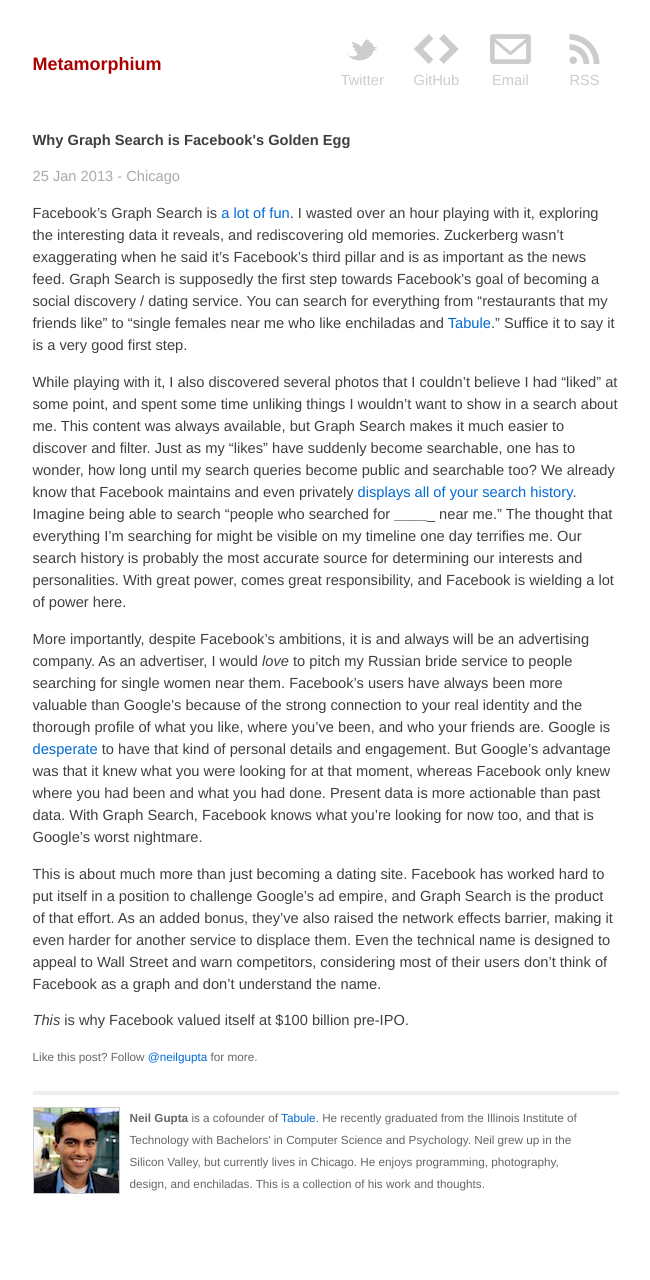
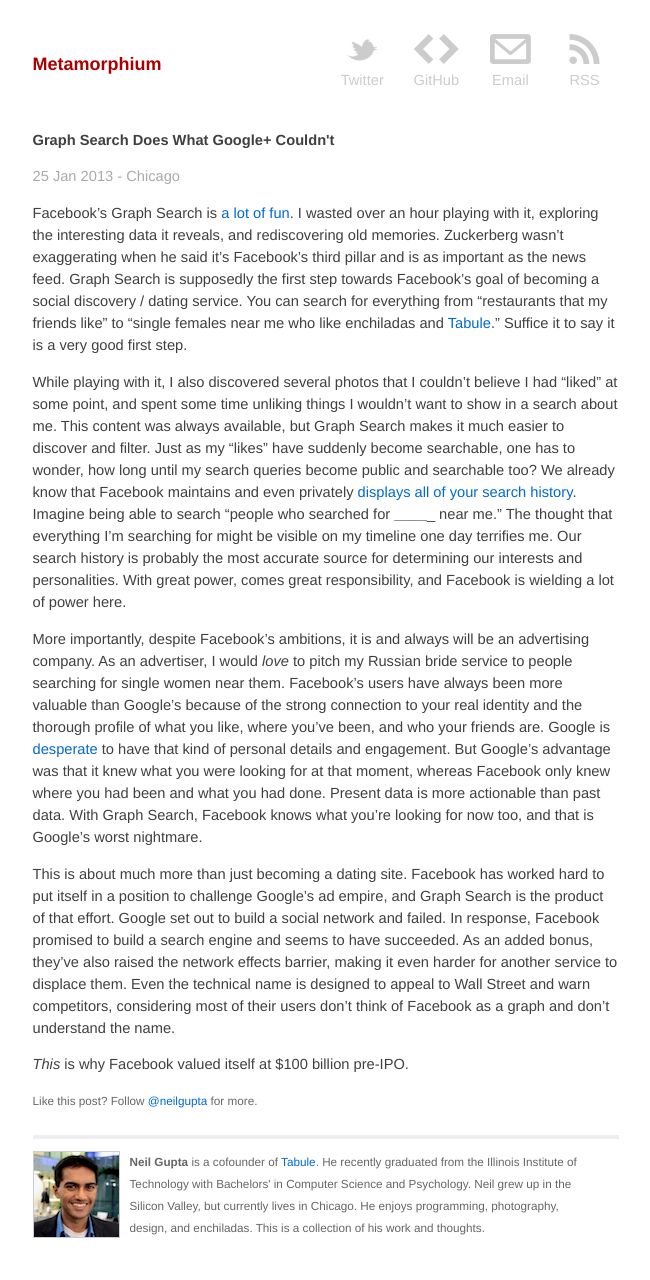
Before and after one commit to neilgupta/neilgupta.github.com, a Jekyll site: the page built from _posts/2013-01-25-why-graph-search-is-facebooks-golden-egg.md, in a window 1280 px wide. Shown: the whole page, without its empty margins (314-964 px from the left). Built offline with Jekyll 4.4.1, drawn with Linux system fonts in a browser that asks for light colours; before the commit the page ends 1236 px from its top, so only the background shows below that.

Commit message:
title change of latest post

```diff
--- a/_posts/2013-01-25-why-graph-search-is-facebooks-golden-egg.md
+++ b/_posts/2013-01-25-why-graph-search-is-facebooks-golden-egg.md
@@ -1,6 +1,6 @@
 ---
 layout: post
-title: Why Graph Search is Facebook's Golden Egg
+title: Graph Search Does What Google+ Couldn't
 tags: thoughts
 location: Chicago
 ---
@@ -11,6 +11,6 @@ While playing with it, I also discovered several photos that I couldn't believe
 
 More importantly, despite Facebook's ambitions, it is and always will be an advertising company. As an advertiser, I would *love* to pitch my Russian bride service to people searching for single women near them. Facebook's users have always been more valuable than Google's because of the strong connection to your real identity and the thorough profile of what you like, where you've been, and who your friends are. Google is [desperate](http://plus.google.com) to have that kind of personal details and engagement. But Google's advantage was that it knew what you were looking for at that moment, whereas Facebook only knew where you had been and what you had done. Present data is more actionable than past data. With Graph Search, Facebook knows what you're looking for now too, and that is Google's worst nightmare.
 
-This is about much more than just becoming a dating site. Facebook has worked hard to put itself in a position to challenge Google's ad empire, and Graph Search is the product of that effort. As an added bonus, they've also raised the network effects barrier, making it even harder for another service to displace them. Even the technical name is designed to appeal to Wall Street and warn competitors, considering most of their users don't think of Facebook as a graph and don't understand the name.
+This is about much more than just becoming a dating site. Facebook has worked hard to put itself in a position to challenge Google's ad empire, and Graph Search is the product of that effort. Google set out to build a social network and failed. In response, Facebook promised to build a search engine and seems to have succeeded. As an added bonus, they've also raised the network effects barrier, making it even harder for another service to displace them. Even the technical name is designed to appeal to Wall Street and warn competitors, considering most of their users don't think of Facebook as a graph and don't understand the name.
 
 *This* is why Facebook valued itself at $100 billion pre-IPO.
```
